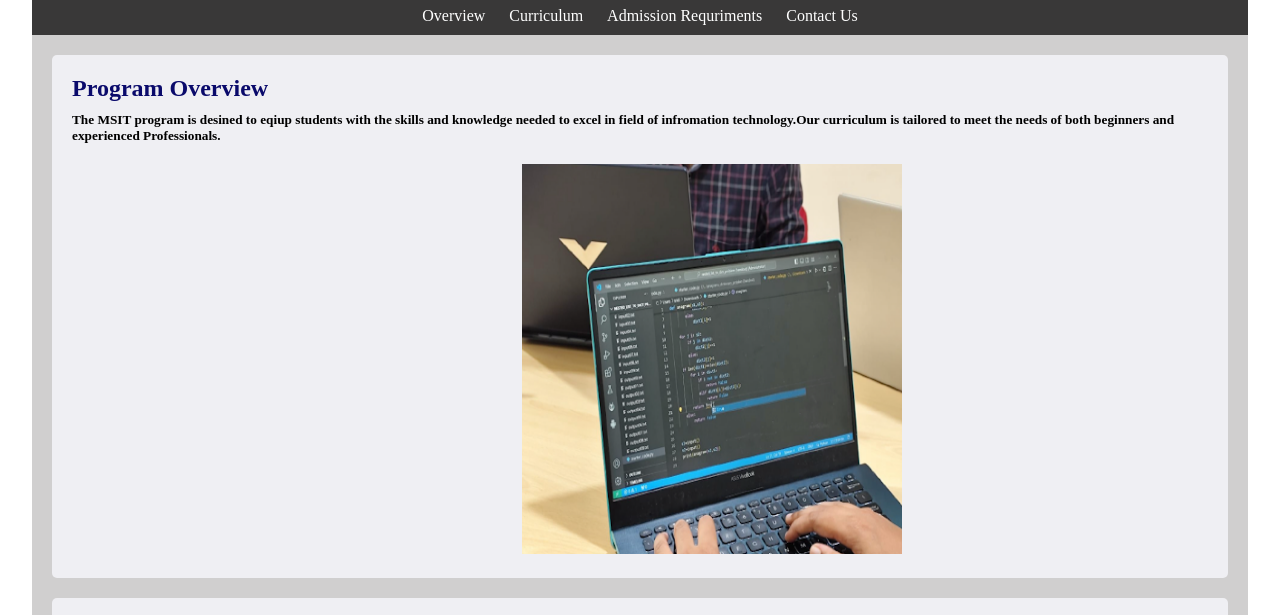
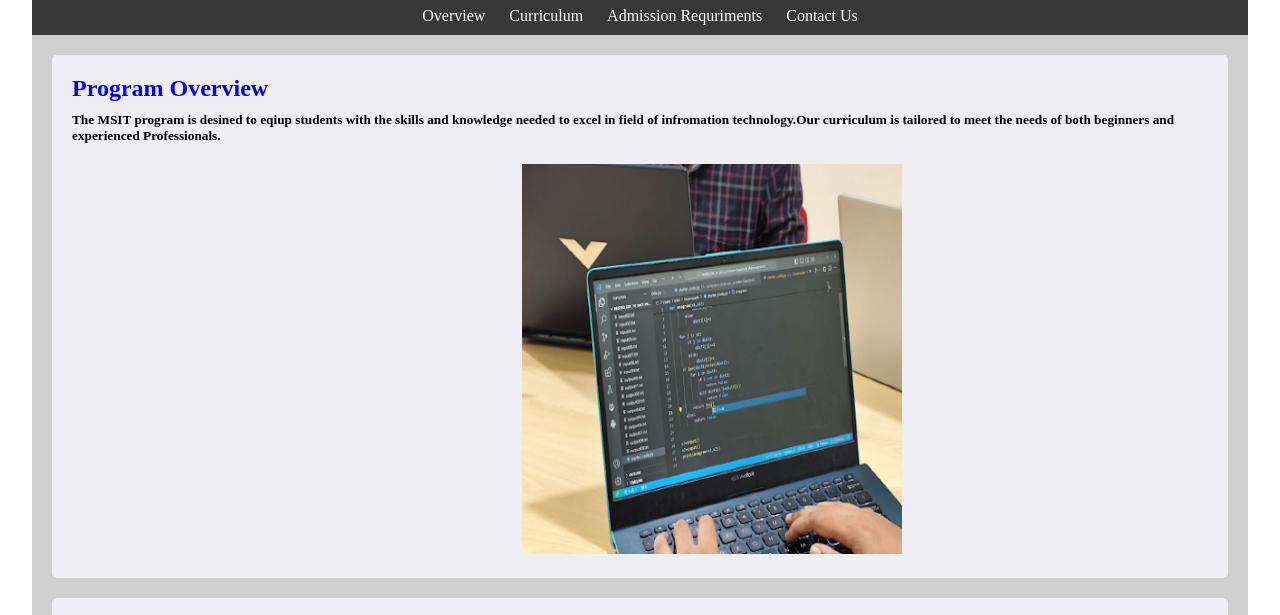
Before and after one commit to Ravurisomasekhar/html-css, a plain HTML site: page Day 2/index.html in a window 1280 px wide. Shown: the part 144-759 px from the top of the page. Drawn offline with Linux system fonts and the light colour scheme.

Commit message:
changed the color

```diff
--- a/Day 2/styles.css
+++ b/Day 2/styles.css
@@ -26,7 +26,7 @@
     color: white;
 }
 .three h2{
-    color: rgb(10, 10, 107);
+    color: rgb(0,0,255);
     padding-bottom: 10px;
     padding-left: 20px;
 }
```
